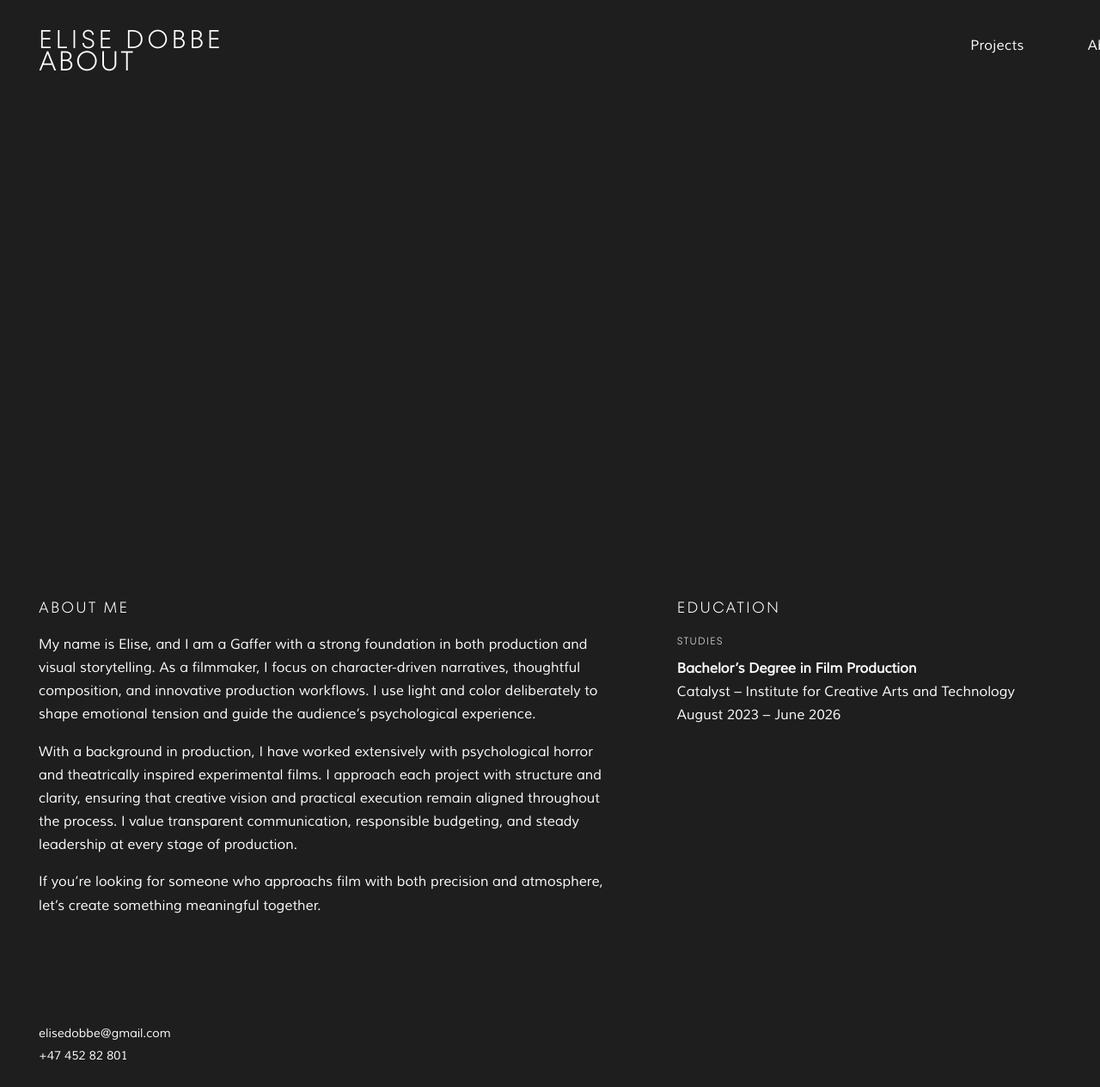
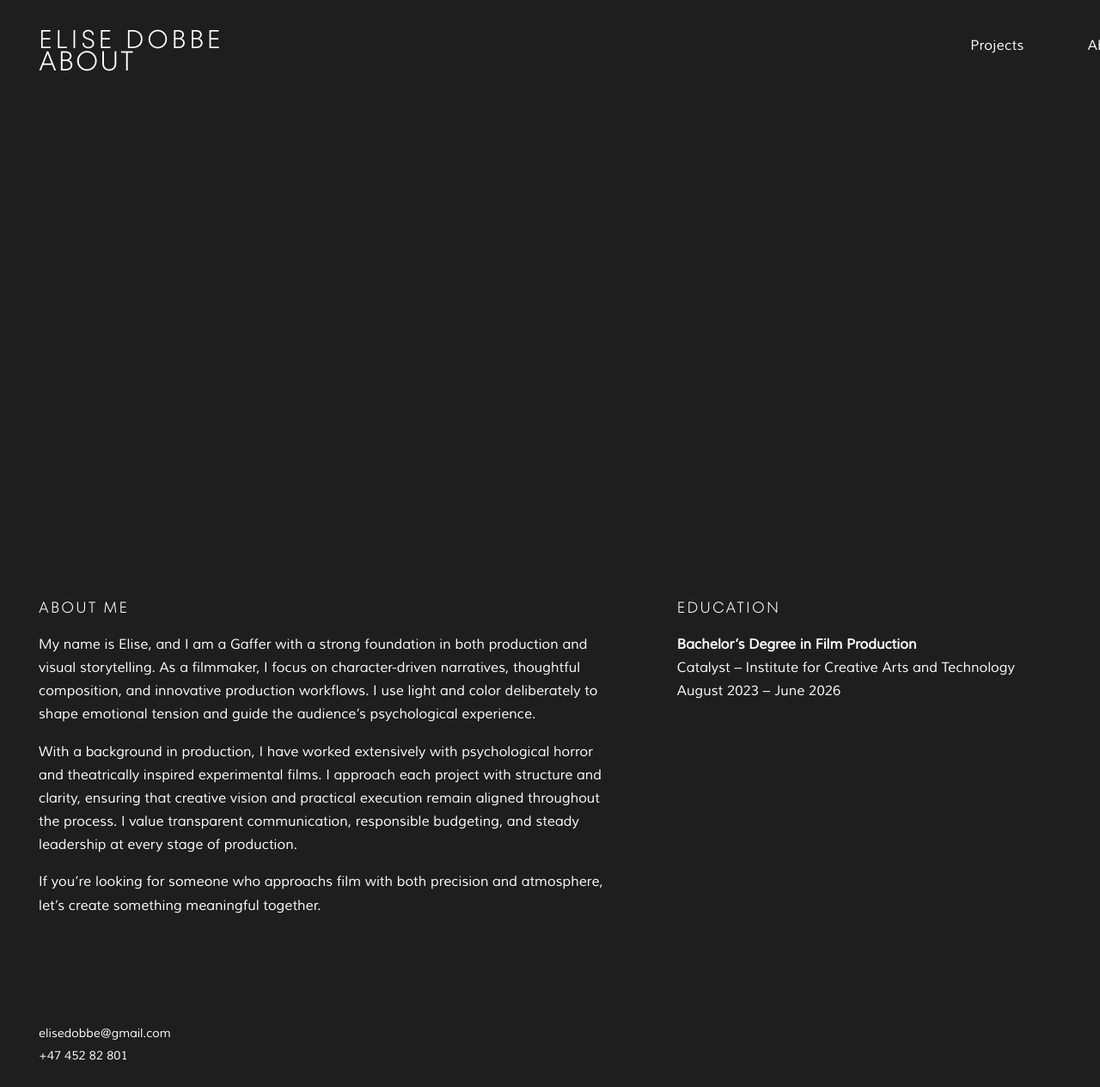
Before and after one commit to elisedobbe/portfolio, an MkDocs documentation site: the page built from docs/about.md, in a window 1280 px wide. Shown: the whole page at 86% size. Built offline with MkDocs 1.6.1 and Material for MkDocs 9.7.7, drawn with Linux system fonts in a browser that asks for light colours.

Commit message:
Update about.md

```diff
--- a/docs/about.md
+++ b/docs/about.md
@@ -26,7 +26,6 @@
     <div class="about-col">
       <h2>EDUCATION</h2>
 
-      <h3>STUDIES</h3>
       <p><strong>Bachelor’s Degree in Film Production</strong><br>
         Catalyst – Institute for Creative Arts and Technology<br>
         August 2023 – June 2026
```
